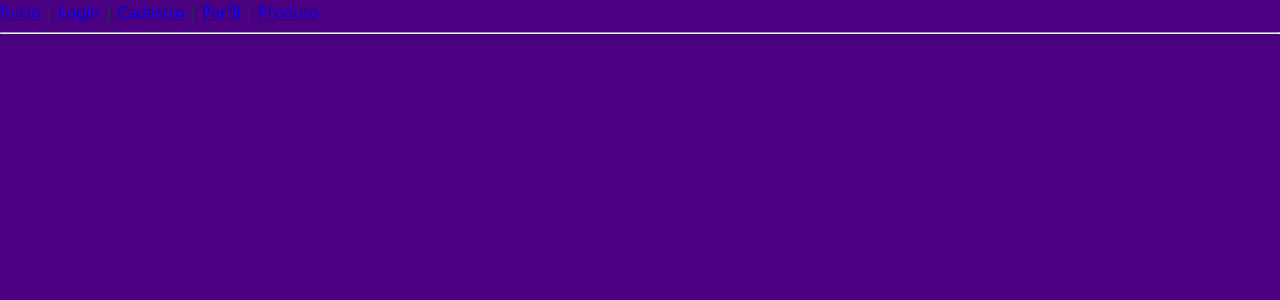
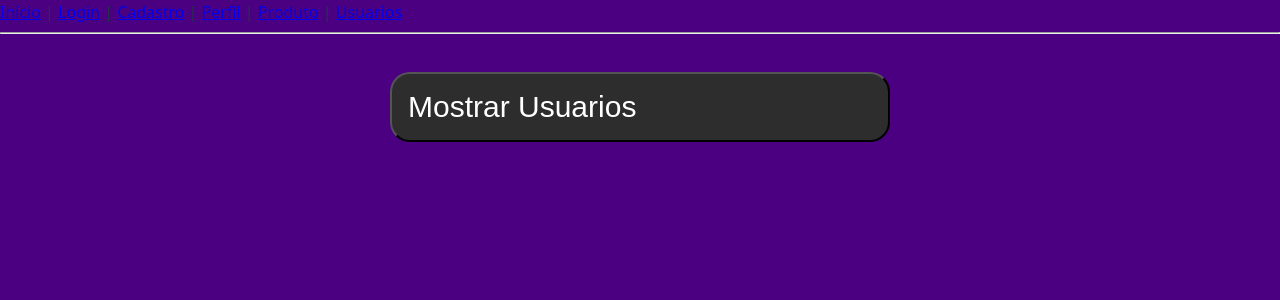
Before and after one commit to JoaoPapaya/IndiegoPI, a React (Vite) app: page /usuarios in a window 1280 px wide. Shown: the top 300 px of the page. Built offline with nearby package versions, Linux system fonts and the light colour scheme.

Commit message:
usuarios

```diff
--- a/src/App.jsx
+++ b/src/App.jsx
@@ -5,12 +5,13 @@ import Produto from './Paginas/Produto';
 import Cadastro from './Paginas/Cadastro';
 import Perfil from './Paginas/Perfil'
 import Projeto from './Paginas/Projeto'
+import Usuarios from './Paginas/Usuarios';
 
 function App() {
   return (
     <div>
       <nav>
-        <Link to="/">Início</Link> | <Link to="/login">Login</Link> | <Link to="/cadastro">Cadastro</Link> | <Link to="/perfil">Perfil</Link> | <Link to="/produto">Produto</Link>
+        <Link to="/">Início</Link> | <Link to="/login">Login</Link> | <Link to="/cadastro">Cadastro</Link> | <Link to="/perfil">Perfil</Link> | <Link to="/produto">Produto</Link> | <Link to="/usuarios">Usuarios</Link>
       </nav>
       <hr />
       <Routes>
@@ -20,6 +21,7 @@ function App() {
         <Route path="/cadastro" element={<Cadastro />} />
         <Route path="/perfil" element={<Perfil />} />
         <Route path="/projeto" element={<Projeto />} />
+        <Route path="/usuarios" element={<Usuarios />} />
       </Routes>
     </div>
   );
--- /dev/null
+++ b/src/Paginas/Usuarios.jsx
@@ -0,0 +1,9 @@
+import styles from "../components/BotaoDePerfil.module.css";
+import styles2 from "../components/ButtonPerfil.module.css";
+
+function Usuarios(){
+    return(<div className={styles.containerCentro}>
+        <button className={styles2.ButtonCustom}>Mostrar Usuarios</button>
+    </div>)
+}
+export default Usuarios;
```
